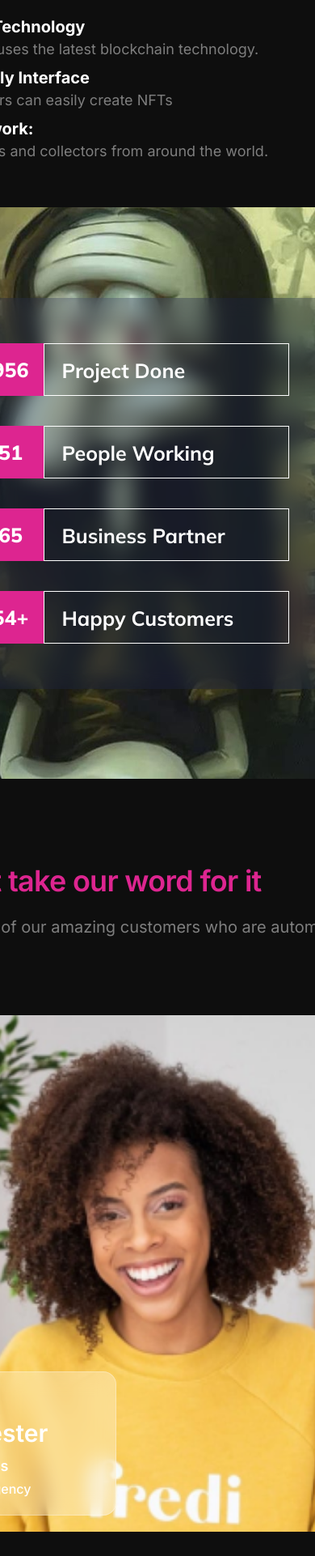
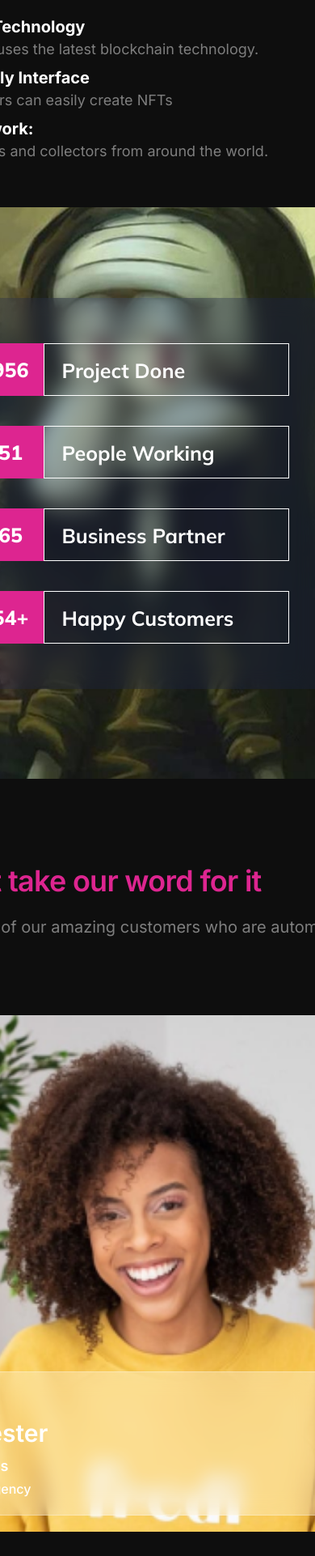
Before and after one commit to BabuCoder1998/css9-4, a plain HTML site: page index.html in a window 390 px wide. Shown: the part 4796-6718 px from the top of the page at 81% size. Drawn offline with Linux system fonts and the light colour scheme.

Commit message:
Update style.css

```diff
--- a/style.css
+++ b/style.css
@@ -1123,5 +1123,20 @@ footer {
         display: none;
     }
 
+    .profile-img-text-box {
+        max-width: 664px;
+        width: 100%;
+    }
+
+    .sec-profile-img-text-box {
+        max-width: 664px;
+        width: 100%;
+    }
+
+    .squid-img-container {
+        max-width: 704px;
+        width: 100%;
+        background-size: cover;
+    }
 
 }
```
